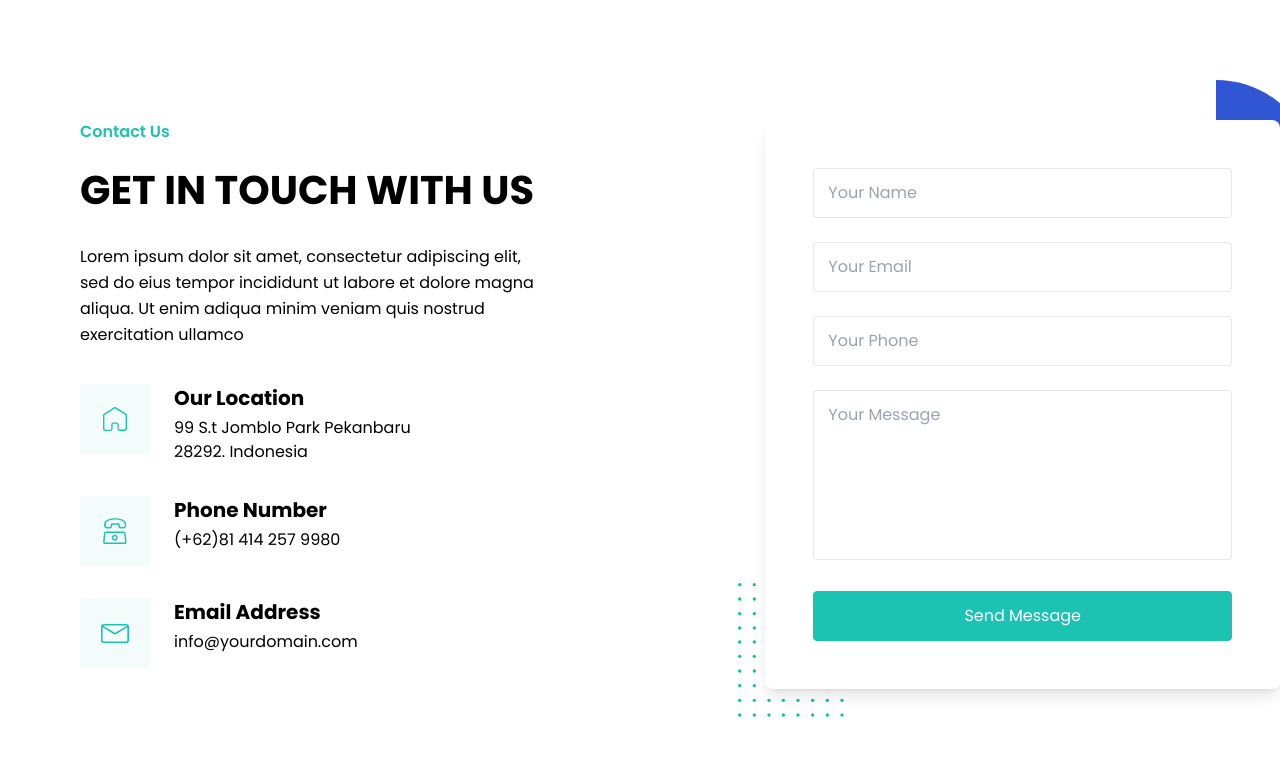
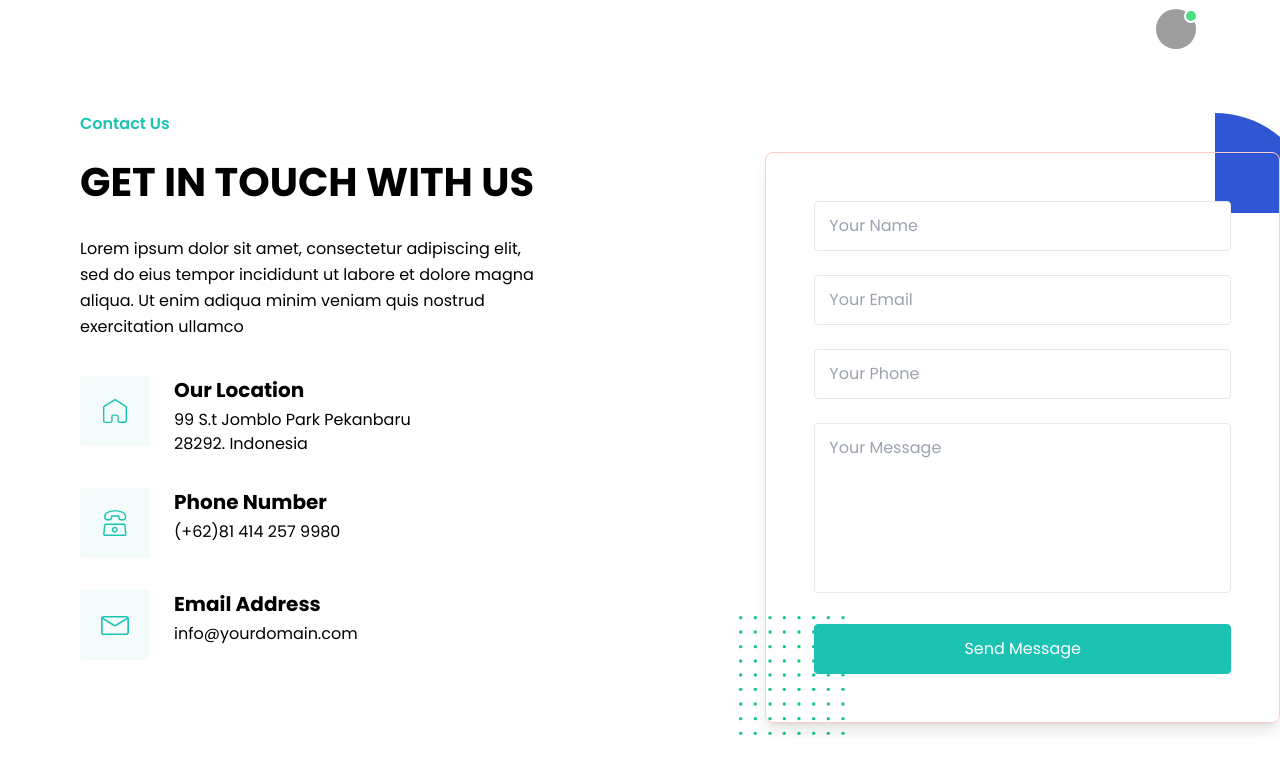
Before and after one commit to Tanvin-hub/cholo_bd_client, a React (Create React App) app: page /contact in a window 1280 px wide. Shown: the top 774 px of the page. Built offline with nearby package versions, Linux system fonts and the light colour scheme; grey boxes are pictures that could not be loaded.

Commit message:
Complete Contact

```diff
--- a/src/components/Contact/Contact.js
+++ b/src/components/Contact/Contact.js
@@ -3,7 +3,7 @@ import React from 'react'
 const Contact = () => {
   return (
 
-    <section class="relative z-10 overflow-hidden bg-white py-20 lg:py-[120px]">
+    <section class="relative z-auto overflow-hidden pt-28 pb-4 ">
       <div class="container mx-auto">
         <div class="-mx-4 flex flex-wrap lg:justify-between">
           <div class="w-full px-24 lg:w-1/2 xl:w-6/12">
@@ -91,8 +91,9 @@ const Contact = () => {
               </div>
             </div>
           </div>
-          <div class="w-full px-4 lg:w-1/2 xl:w-5/12">
-            <div class="relative rounded-lg bg-white p-8 shadow-lg sm:p-12">
+
+          <div class="w-full px-4 lg:w-1/2 xl:w-5/12 pt-10">
+            <div class="relative rounded-lg border border-red-200 p-8 shadow-lg sm:p-12">
               <form>
                 <div class="mb-6">
                   <input
```
